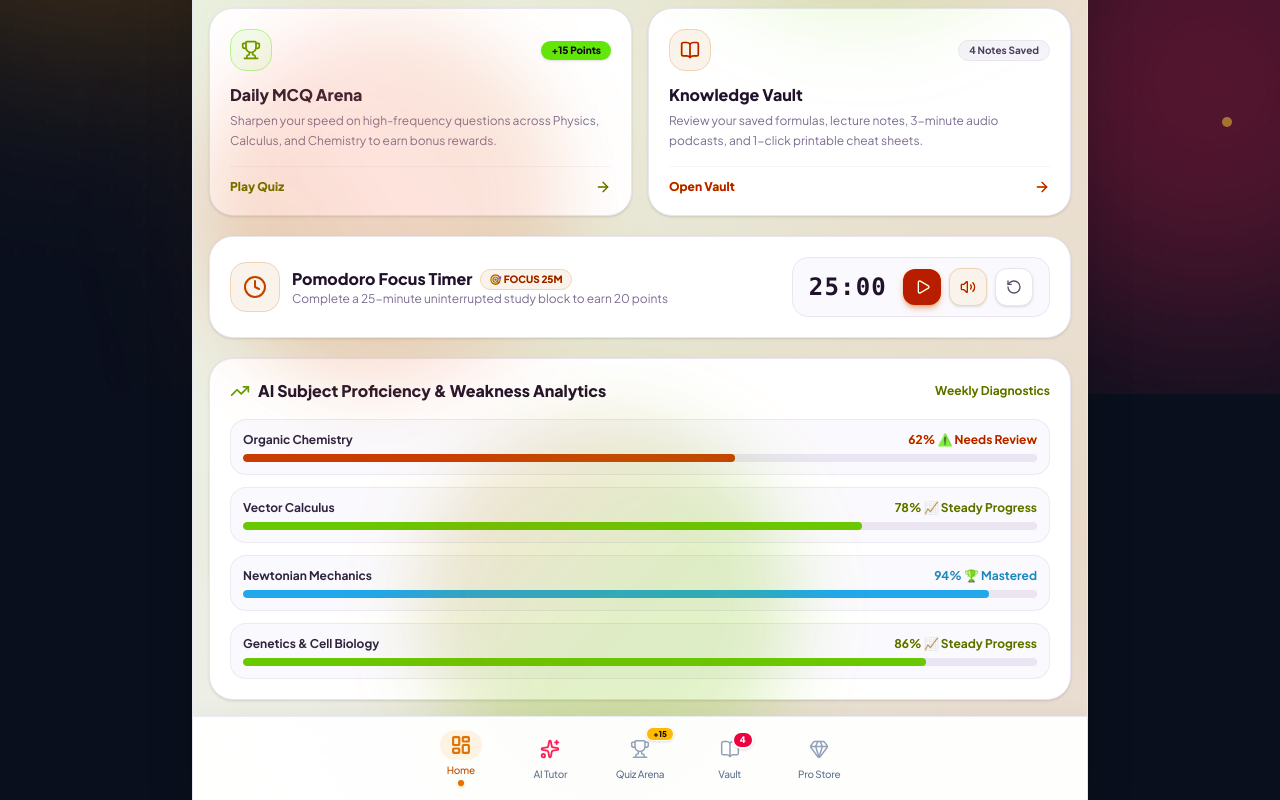
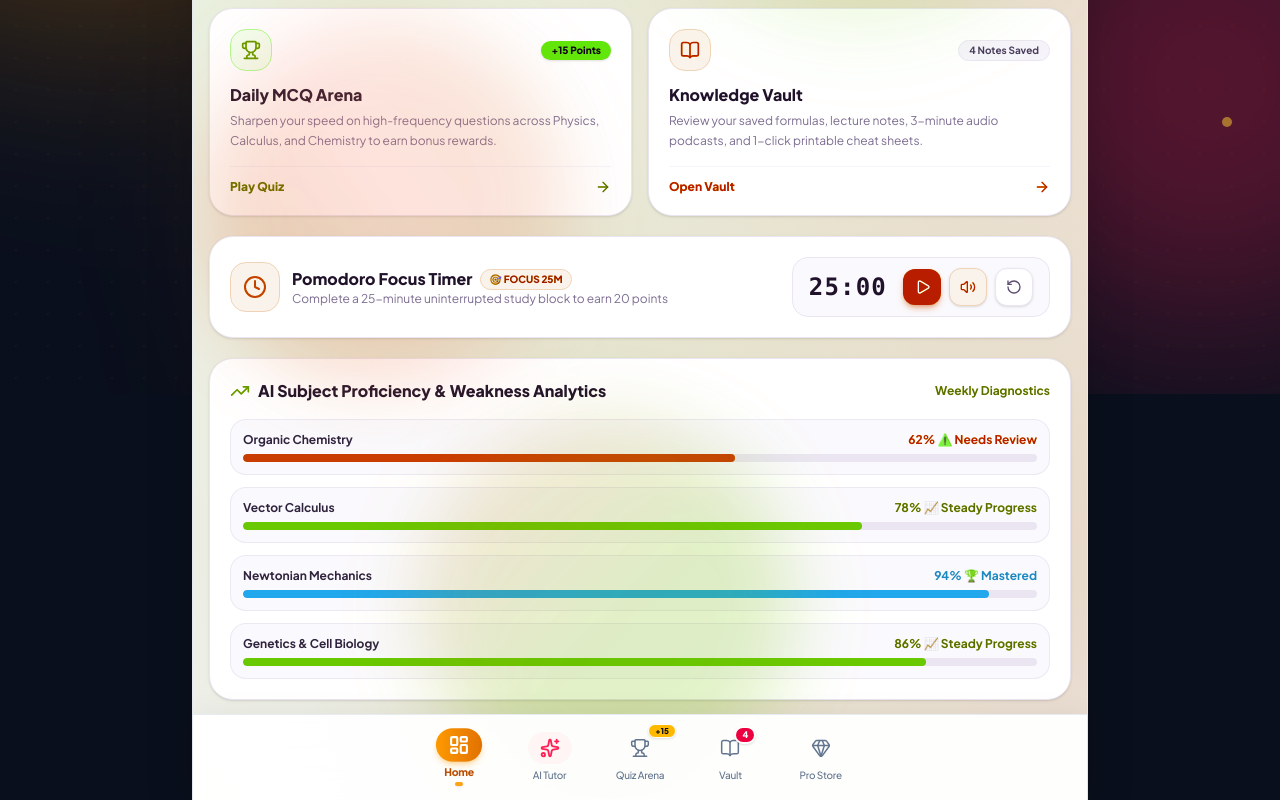
Before and after one commit to rokeyaag/ai-study-assistant, a React (Vite) app: page / in a window 1280 px wide. Shown: the part 406-1206 px from the top of the page. Built offline with nearby package versions, Linux system fonts and the light colour scheme.

Commit message:
feat: add organic water drop sound and vivid fluid color transformation on footer navigation icons

```diff
--- a/src/components/BottomNavigation.jsx
+++ b/src/components/BottomNavigation.jsx
@@ -10,37 +10,57 @@ export const BottomNavigation = () => {
     {
       id: 'dashboard',
       label: 'Home',
-      icon: LayoutDashboard
+      icon: LayoutDashboard,
+      activeBg: 'bg-gradient-to-r from-amber-500 to-amber-600 text-white shadow-md shadow-amber-500/30',
+      activeText: 'text-amber-700',
+      activeDot: 'bg-amber-500',
+      hoverText: 'hover:text-amber-600 hover:bg-amber-50/70'
     },
     {
       id: 'tutor',
       label: 'AI Tutor',
       icon: Sparkles,
-      isSpecial: true
+      isSpecial: true,
+      activeBg: 'bg-gradient-to-r from-rose-500 via-rose-600 to-pink-600 text-white shadow-md shadow-rose-500/30',
+      activeText: 'text-rose-600',
+      activeDot: 'bg-rose-500',
+      hoverText: 'hover:text-rose-600 hover:bg-rose-50/70'
     },
     {
       id: 'quiz',
       label: 'Quiz Arena',
       icon: Trophy,
-      badge: '+15'
+      badge: '+15',
+      activeBg: 'bg-gradient-to-r from-orange-500 to-amber-500 text-white shadow-md shadow-orange-500/30',
+      activeText: 'text-orange-600',
+      activeDot: 'bg-orange-500',
+      hoverText: 'hover:text-orange-600 hover:bg-orange-50/70'
     },
     {
       id: 'vault',
       label: 'Vault',
       icon: BookOpen,
-      count: vaultNotes.length
+      count: vaultNotes.length,
+      activeBg: 'bg-gradient-to-r from-indigo-500 via-indigo-600 to-blue-600 text-white shadow-md shadow-indigo-500/30',
+      activeText: 'text-indigo-600',
+      activeDot: 'bg-indigo-500',
+      hoverText: 'hover:text-indigo-600 hover:bg-indigo-50/70'
     },
     {
       id: 'store',
       label: 'Pro Store',
       icon: Gem,
-      isPro: user.subscription.tier === 'pro'
+      isPro: user.subscription.tier === 'pro',
+      activeBg: 'bg-gradient-to-r from-purple-600 via-purple-700 to-pink-600 text-white shadow-md shadow-purple-600/30',
+      activeText: 'text-purple-600',
+      activeDot: 'bg-purple-600',
+      hoverText: 'hover:text-purple-600 hover:bg-purple-50/70'
     }
   ];
 
   return (
-    <nav className="fixed bottom-0 left-0 right-0 z-40 bg-white/95 backdrop-blur-2xl border-t border-slate-200/80 px-2 py-2 shadow-[0_-4px_20px_rgba(0,0,0,0.03)]">
-      <div className="max-w-md mx-auto grid grid-cols-5 items-center justify-items-center">
+    <nav className="fixed bottom-0 left-0 right-0 z-40 bg-white/95 backdrop-blur-2xl border-t border-slate-200/80 px-2 py-2 shadow-[0_-4px_25px_rgba(0,0,0,0.04)]">
+      <div className="max-w-md mx-auto grid grid-cols-5 items-center justify-items-center gap-1">
         {tabs.map((tab) => {
           const Icon = tab.icon;
           const isActive = activeTab === tab.id;
@@ -49,26 +69,26 @@ export const BottomNavigation = () => {
             <button
               key={tab.id}
               onClick={() => {
-                soundManager.playClick();
+                soundManager.playWaterDrop();
                 setActiveTab(tab.id);
               }}
-              className={`relative flex flex-col items-center justify-center w-full py-1.5 px-1 rounded-2xl transition-all duration-200 group ${
+              className={`relative flex flex-col items-center justify-center w-full py-1.5 px-1 rounded-2xl transition-all duration-300 group cursor-pointer active:scale-95 ${
                 isActive
-                  ? 'text-amber-600'
-                  : 'text-slate-400 hover:text-slate-700'
+                  ? `${tab.activeText}`
+                  : `text-slate-400 ${tab.hoverText}`
               }`}
             >
-              {/* Icon Container with subtle active pill effect */}
-              <div className={`relative flex items-center justify-center w-10 h-7 rounded-full transition-all duration-200 ${
+              {/* Icon Container with vibrant active liquid pill transformation */}
+              <div className={`relative flex items-center justify-center w-11 h-8 rounded-2xl transition-all duration-300 ${
                 isActive
-                  ? 'bg-amber-500/10 text-amber-600 scale-105'
+                  ? `${tab.activeBg} scale-105 animate-water-plop`
                   : tab.isSpecial
-                    ? 'text-rose-500 hover:bg-rose-50/60'
-                    : 'group-hover:scale-105'
+                    ? 'text-rose-500 bg-rose-50/70'
+                    : 'text-slate-500 group-hover:scale-105 group-hover:bg-slate-100/80'
               }`}>
-                <Icon className={`w-5 h-5 transition-transform ${
+                <Icon className={`w-5 h-5 transition-transform duration-200 ${
                   isActive
-                    ? 'stroke-[2.5] text-amber-600'
+                    ? 'stroke-[2.4] text-white'
                     : tab.isSpecial
                       ? 'stroke-[2.2] text-rose-500'
                       : 'stroke-[1.8]'
@@ -76,31 +96,35 @@ export const BottomNavigation = () => {
 
                 {/* Badge count for Vault */}
                 {tab.count !== undefined && tab.count > 0 && (
-                  <span className="absolute -top-1 -right-1 px-1.5 py-0.2 text-[9px] font-black rounded-full bg-rose-600 text-white min-w-[15px] text-center border-2 border-white shadow-sm">
+                  <span className={`absolute -top-1.5 -right-1 px-1.5 py-0.2 text-[9px] font-black rounded-full min-w-[15px] text-center border-2 shadow-sm transition-colors ${
+                    isActive ? 'bg-white text-indigo-700 border-indigo-600' : 'bg-rose-600 text-white border-white'
+                  }`}>
                     {tab.count}
                   </span>
                 )}
 
                 {/* Badge reward for Quiz */}
                 {tab.badge && (
-                  <span className="absolute -top-2 -right-3.5 px-1.5 py-0.2 text-[8px] font-black rounded-full bg-amber-400 text-slate-950 border border-white shadow-sm">
+                  <span className={`absolute -top-2 -right-3.5 px-1.5 py-0.2 text-[8px] font-black rounded-full border shadow-sm transition-colors ${
+                    isActive ? 'bg-white text-orange-700 border-orange-500' : 'bg-amber-400 text-slate-950 border-white'
+                  }`}>
                     {tab.badge}
                   </span>
                 )}
               </div>
 
-              {/* Label */}
-              <span className={`text-[10px] font-medium tracking-tight mt-1 transition-colors ${
+              {/* Label with dynamic active color */}
+              <span className={`text-[10px] tracking-tight mt-1 transition-all duration-200 ${
                 isActive
-                  ? 'font-bold text-amber-700'
-                  : 'text-slate-500 group-hover:text-slate-800'
+                  ? `font-black ${tab.activeText} scale-105`
+                  : 'font-medium text-slate-500 group-hover:text-slate-800'
               }`}>
                 {tab.label}
               </span>
 
-              {/* Active Indicator dot */}
+              {/* Active Indicator Water Droplet Pill */}
               {isActive && (
-                <span className="w-1.5 h-1.5 rounded-full bg-amber-600 mt-0.5 shadow-sm shadow-amber-500/50"></span>
+                <span className={`w-2 h-1 rounded-full ${tab.activeDot} mt-0.5 shadow-sm animate-pulse-soft`}></span>
               )}
             </button>
           );
--- a/src/index.css
+++ b/src/index.css
@@ -321,3 +321,24 @@
 .animate-float-active-3 {
   animation: floatActive3 7s ease-in-out infinite;
 }
+
+
+/* Water Droplet Button Pop Animation */
+@keyframes waterPlop {
+  0% {
+    transform: scale(0.82);
+  }
+  50% {
+    transform: scale(1.15);
+  }
+  75% {
+    transform: scale(0.96);
+  }
+  100% {
+    transform: scale(1.05);
+  }
+}
+
+.animate-water-plop {
+  animation: waterPlop 0.32s cubic-bezier(0.34, 1.56, 0.64, 1);
+}
--- a/src/utils/audioEffects.js
+++ b/src/utils/audioEffects.js
@@ -49,6 +49,58 @@ class SoundManager {
 
   playClick() {
     this.playTone(600, 'sine', 0.05, 0.05);
+  }
+
+  // Realistic Juicy Water Drop / Bubble Plop Sound Effect
+  playWaterDrop() {
+    if (!this.soundEnabled) return;
+    try {
+      this.init();
+      if (!this.ctx) return;
+      if (this.ctx.state === 'suspended') {
+        this.ctx.resume();
+      }
+
+      const now = this.ctx.currentTime;
+
+      // Main resonant water droplet bubble sweep
+      const osc = this.ctx.createOscillator();
+      const gain = this.ctx.createGain();
+
+      osc.type = 'sine';
+      // Classic water droplet pitch sweep upwards (360Hz -> 1600Hz)
+      osc.frequency.setValueAtTime(360, now);
+      osc.frequency.exponentialRampToValueAtTime(1600, now + 0.08);
+
+      gain.gain.setValueAtTime(0.01, now);
+      gain.gain.linearRampToValueAtTime(0.24, now + 0.015);
+      gain.gain.exponentialRampToValueAtTime(0.001, now + 0.15);
+
+      osc.connect(gain);
+      gain.connect(this.ctx.destination);
+
+      osc.start(now);
+      osc.stop(now + 0.16);
+
+      // Secondary subtle water bubble harmonic ripple
+      const osc2 = this.ctx.createOscillator();
+      const gain2 = this.ctx.createGain();
+      osc2.type = 'sine';
+      osc2.frequency.setValueAtTime(560, now + 0.025);
+      osc2.frequency.exponentialRampToValueAtTime(2200, now + 0.095);
+
+      gain2.gain.setValueAtTime(0.01, now + 0.025);
+      gain2.gain.linearRampToValueAtTime(0.12, now + 0.038);
+      gain2.gain.exponentialRampToValueAtTime(0.001, now + 0.13);
+
+      osc2.connect(gain2);
+      gain2.connect(this.ctx.destination);
+
+      osc2.start(now + 0.025);
+      osc2.stop(now + 0.14);
+    } catch {
+      // Audio fallback
+    }
   }
 
   playSuccess() {
```
